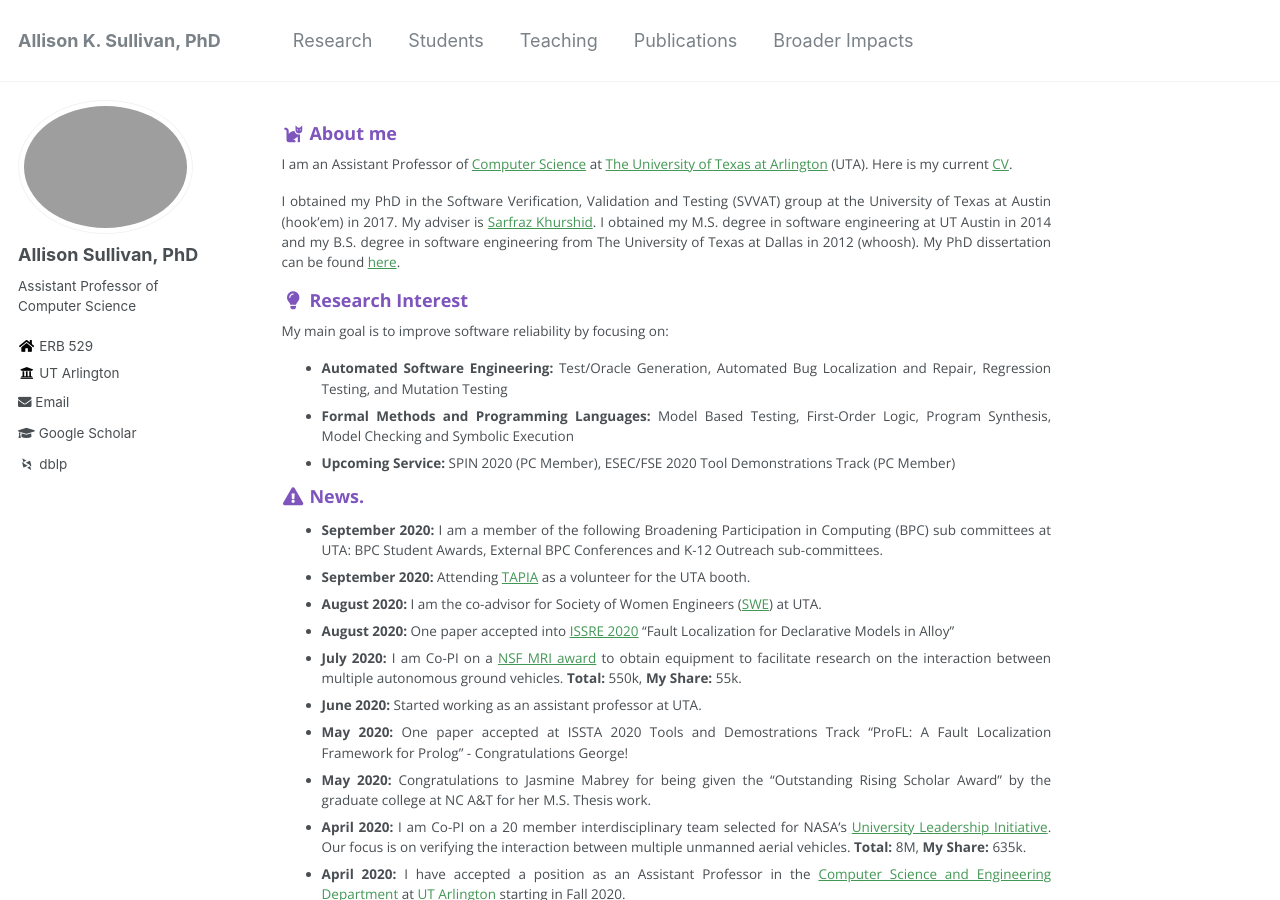
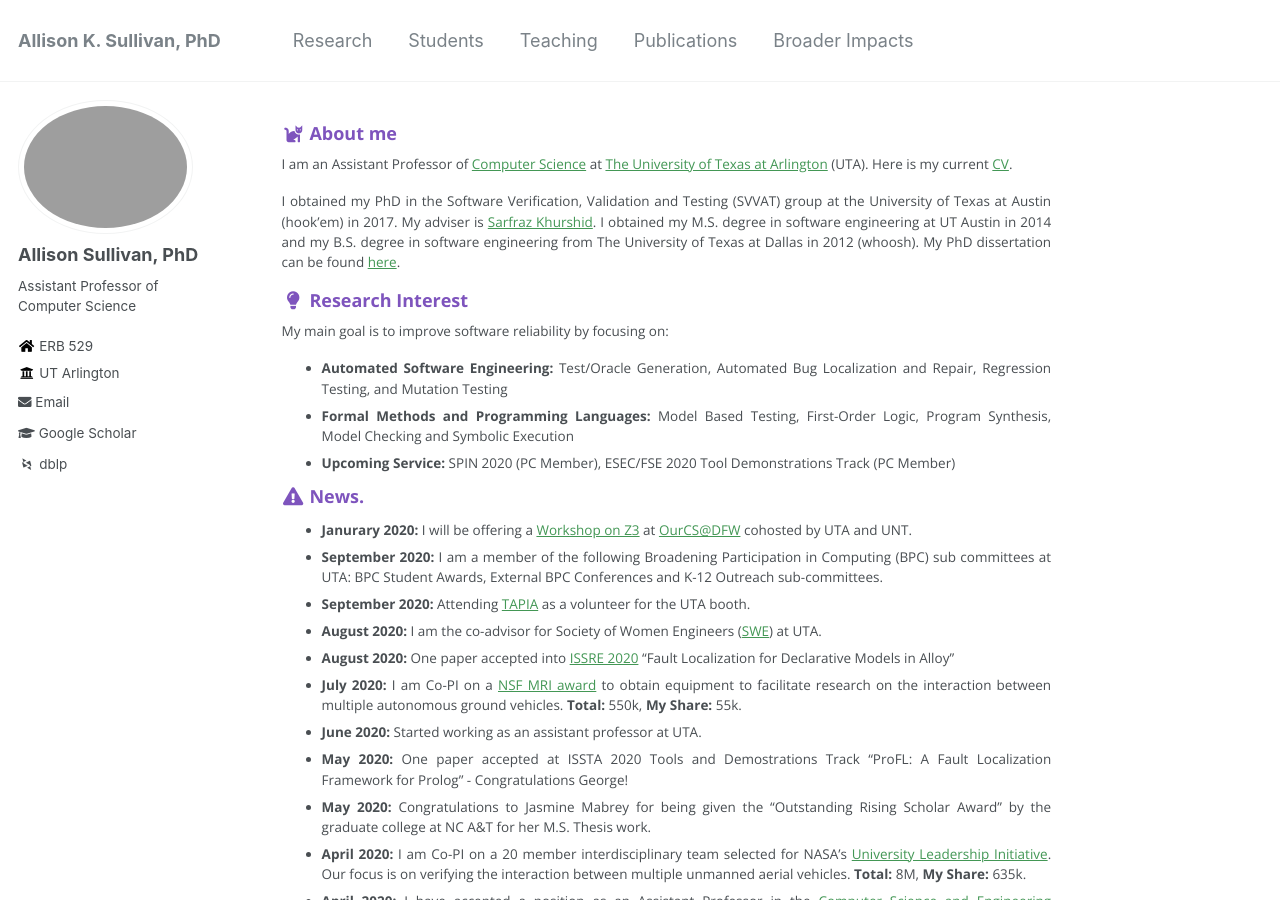
Before and after one commit to Allisonius/allisonius.github.io, a Jekyll site: the page built from _pages/about.md, in a window 1280 px wide and 900 px high. Built offline with Jekyll 4.4.1, drawn with Linux system fonts in a browser that asks for light colours; some web fonts are replaced.

Commit message:
Update about.md

```diff
--- a/_pages/about.md
+++ b/_pages/about.md
@@ -24,6 +24,7 @@ Checking and Symbolic Execution
 
 
 ### <i class="fa fa-fw fa-exclamation-triangle" aria-hidden="true"></i> News.
+* **Janurary 2020:** I will be offering a [Workshop on Z3](https://uta.engineering/ourcs/workshops.php) at [OurCS@DFW](https://uta.engineering/ourcs/) cohosted by UTA and UNT.
 * **September 2020:** I am a member of the following Broadening Participation in Computing (BPC) sub committees at UTA: BPC Student Awards, External BPC Conferences and K-12 Outreach sub-committees.
 * **September 2020:** Attending [TAPIA](https://tapiaconference.cmd-it.org/) as a volunteer for the UTA booth.
 * **August 2020:** I am the co-advisor for Society of Women Engineers ([SWE](https://mavorgs.campuslabs.com/engage/organization/societyofwomenengineers)) at UTA.
```
